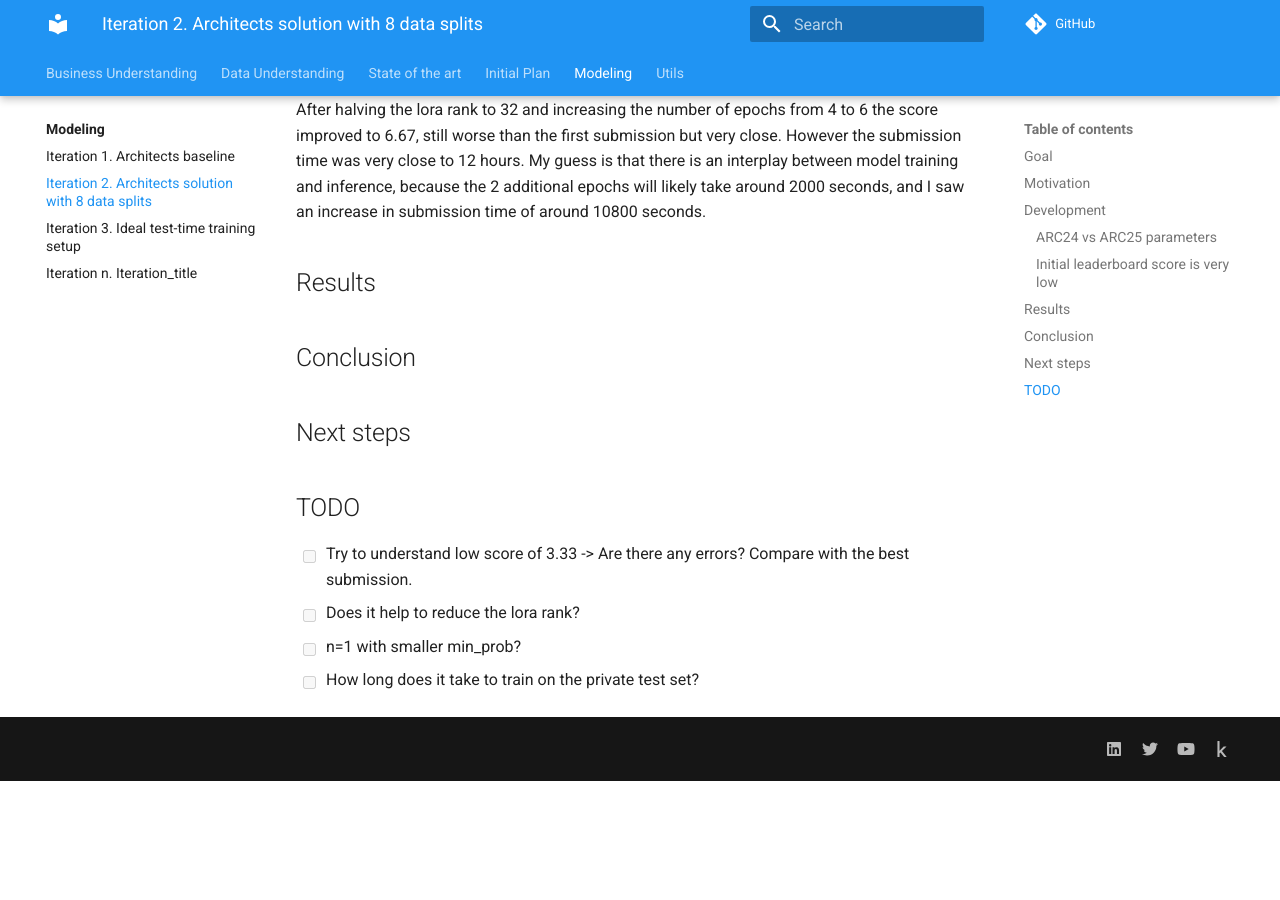
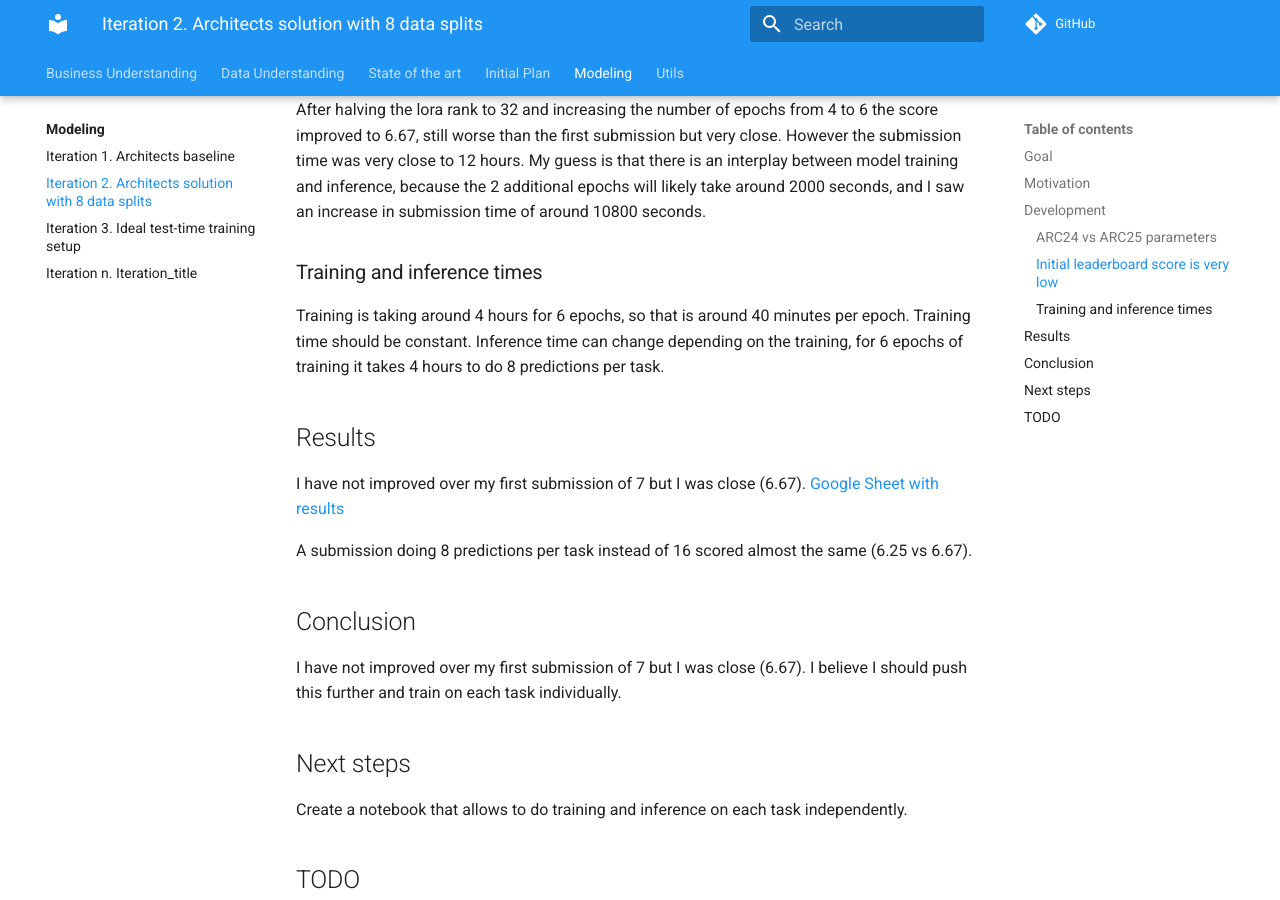
Before and after one commit to ironbar/arc25, an MkDocs documentation site: the page built from docs/modeling/Iteration_02_8_fold.md, in a window 1280 px wide and 900 px high, scrolled down 1153 px. Built offline with MkDocs 1.6.1 and Material for MkDocs 9.7.7, drawn with Linux system fonts in a browser that asks for light colours; comment, search, counter and statistics services are not loaded; before the commit the page ends 1934 px from its top, so only the background shows below that.

Commit message:
updated documentation

```diff
--- a/docs/modeling/Iteration_02_8_fold.md
+++ b/docs/modeling/Iteration_02_8_fold.md
@@ -33,11 +33,24 @@ My first submission scores just 3.33 vs 7.08 that scored the submission with 4 f
 
 After halving the lora rank to 32 and increasing the number of epochs from 4 to 6 the score improved to 6.67, still worse than the first submission but very close. However the submission time was very close to 12 hours. My guess is that there is an interplay between model training and inference, because the 2 additional epochs will likely take around 2000 seconds, and I saw an increase in submission time of around 10800 seconds.
 
+### Training and inference times
+
+Training is taking around 4 hours for 6 epochs, so that is around 40 minutes per epoch. Training time should be constant.
+Inference time can change depending on the training, for 6 epochs of training it takes 4 hours to do 8 predictions per task.
+
 ## Results
+
+I have not improved over my first submission of 7 but I was close (6.67). [Google Sheet with results](https://docs.google.com/spreadsheets/d/1NmmCZA7gPOyoBypwvpw_JhYdjcvqNFHibX_WahwTHIM/edit?gid=0#gid=0&range=A12)
+
+A submission doing 8 predictions per task instead of 16 scored almost the same (6.25 vs 6.67).
 
 ## Conclusion
 
+I have not improved over my first submission of 7 but I was close (6.67). I believe I should push this further and train on each task individually.
+
 ## Next steps
+
+Create a notebook that allows to do training and inference on each task independently.
 
 ## TODO
 
```
Also changed, not shown: docs/01_Business_Understanding.md (+2 -0 lines).
